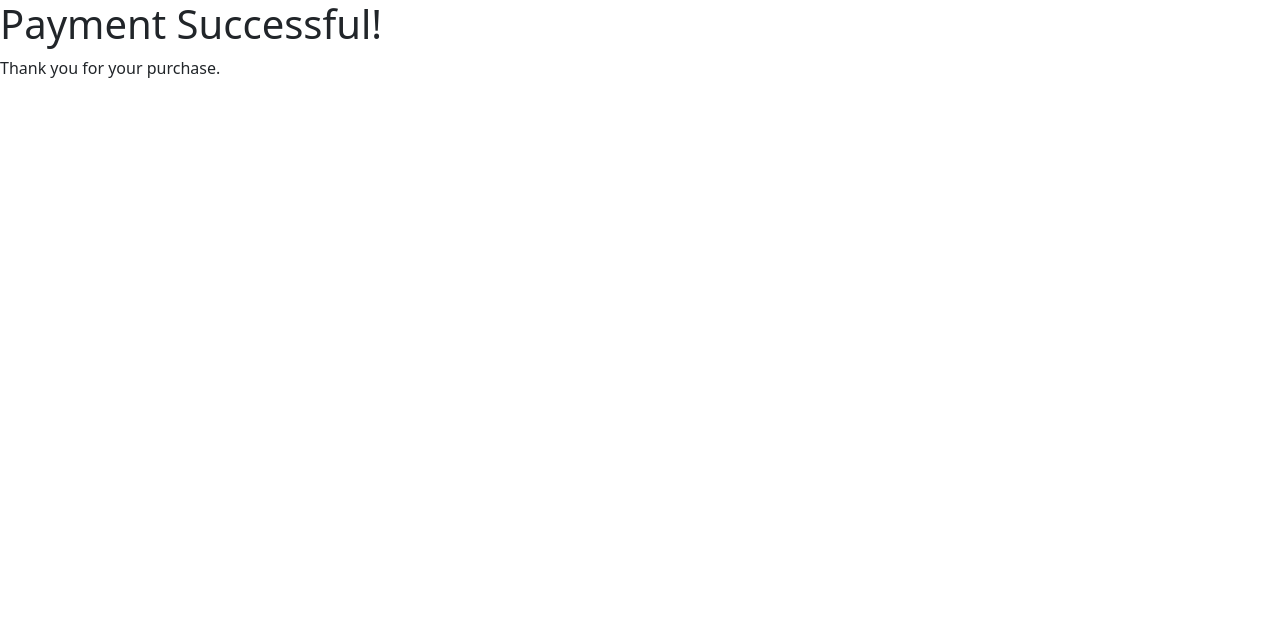
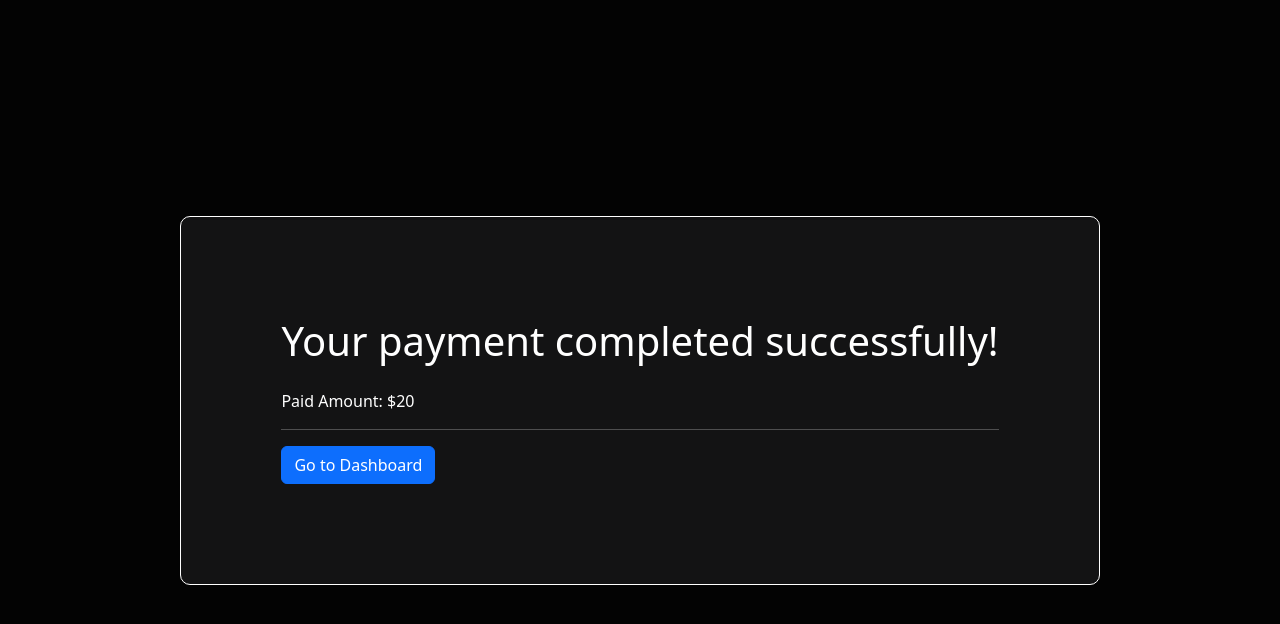
Before and after one commit to goldman727/orestAI, a Next.js app: page /success in a window 1280 px wide. Shown: the top 624 px of the page. Built offline with nearby package versions, Linux system fonts and the light colour scheme.

Commit message:
modify stripe payment frontend

```diff
--- a/pages/success.tsx
+++ b/pages/success.tsx
@@ -1,10 +1,23 @@
 import React from 'react';
+import styles from "../styles/Home.module.css";
+import { Button } from 'react-bootstrap';
+import { useRouter } from "next/router";
 
 const Success: React.FC = () => {
+    const router = useRouter();
+    const redirectToDashboard = () => {
+        router.push('/dashboard');
+      };
   return (
-    <div>
-      <h1>Payment Successful!</h1>
-      <p>Thank you for your purchase.</p>
+    <div className={styles.container}>
+        <main className={styles.main}>
+            <div className="welcome-card">
+                <h1 className="mb-4">Your payment completed successfully!</h1>
+                <p>Paid Amount: $20</p>
+                <hr></hr>
+                <Button onClick={redirectToDashboard}>Go to Dashboard</Button>
+            </div>
+        </main>
     </div>
   );
 };
--- a/styles/Home.module.css
+++ b/styles/Home.module.css
@@ -1,6 +1,6 @@
 .container {
   padding: 0 2rem;
-  background: #212529;
+  background: #030303;
   color: white;
 }
 
--- a/styles/custom.css
+++ b/styles/custom.css
@@ -40,8 +40,8 @@
 .welcome-card {
     border: 1px solid;
     padding: 100px;
-    border-radius: 22px;
-    background: #0f0f10;
+    border-radius: 10px;
+    background: #131314;
 }
 
 .mt-5 {
```
Also changed, not shown: pages/checkout.tsx (+14 -3 lines).
